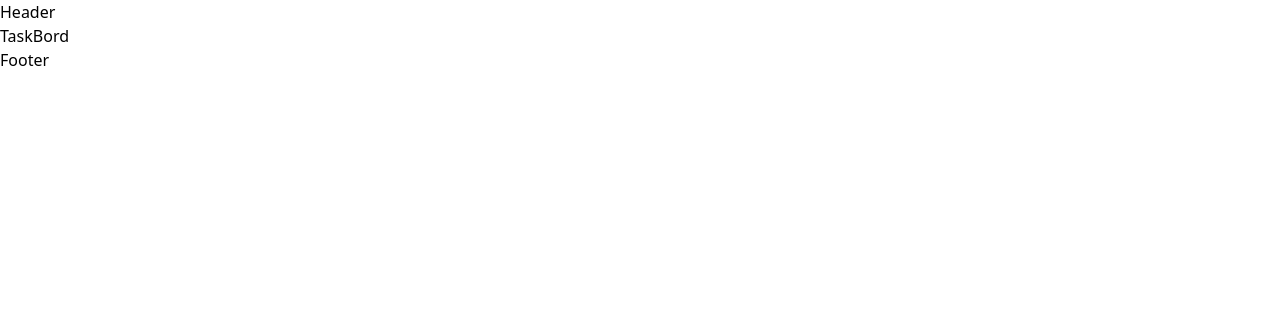
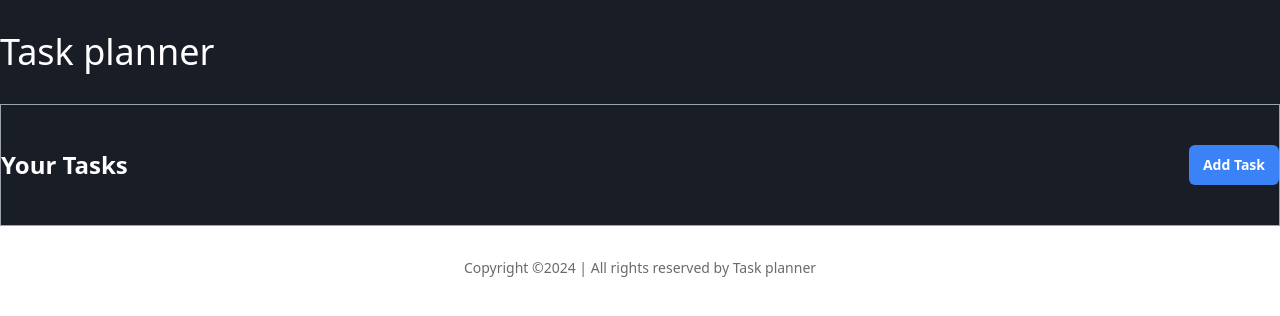
Before and after one commit to sadrilamin1999/task-planner, a React (Create React App) app: page / in a window 1280 px wide. Shown: the top 316 px of the page. Built offline with nearby package versions, Linux system fonts and the light colour scheme.

Commit message:
add task modal added

```diff
--- a/src/App.js
+++ b/src/App.js
@@ -6,6 +6,7 @@
   return (
     <>
       <Header />
+
       <TaskBord />
       <Footer />
     </>
--- a/src/components/Footer.jsx
+++ b/src/components/Footer.jsx
@@ -1,7 +1,15 @@
 import React from "react";
 
 const Footer = () => {
-  return <div>Footer</div>;
+  return (
+    <footer className="py-6 md:py-8">
+      <div className="container mx-auto">
+        <p className="text-center text-xs text-[#6A6A6A] lg:text-sm">
+          Copyright ©2024 | All rights reserved by Task planner
+        </p>
+      </div>
+    </footer>
+  );
 };
 
 export default Footer;
--- a/src/components/Header.jsx
+++ b/src/components/Header.jsx
@@ -1,7 +1,15 @@
 import React from "react";
 
 const Header = () => {
-  return <div>Header</div>;
+  return (
+    <header>
+      <nav className="py-6 md:py-8 w-full !bg-[#191D26] text-white">
+        <div className="container mx-auto flex items-center justify-between gap-x-6">
+          <h2 className="text-4xl">Task planner</h2>
+        </div>
+      </nav>
+    </header>
+  );
 };
 
 export default Header;
--- /dev/null
+++ b/src/components/task/AddTask.jsx
@@ -0,0 +1,26 @@
+import { useState } from "react";
+import AddTaskModal from "./AddTaskModal";
+
+const AddTask = () => {
+  const [isShow, setIsShow] = useState(false);
+
+  const handleShowModal = () => {
+    setIsShow(!isShow);
+  };
+  return (
+    <div className="container mx-auto items-center justify-between sm:flex">
+      <h2 className="text-2xl font-semibold max-sm:mb-4">Your Tasks</h2>
+      <div className="flex items-center space-x-5">
+        <button
+          onClick={handleShowModal}
+          className="rounded-md bg-blue-500 px-3.5 py-2.5 text-sm font-semibold"
+        >
+          Add Task
+        </button>
+        {isShow && <AddTaskModal />}
+      </div>
+    </div>
+  );
+};
+
+export default AddTask;
--- /dev/null
+++ b/src/components/task/AddTaskModal.jsx
@@ -0,0 +1,76 @@
+const AddTaskModal = () => {
+  return (
+    <>
+      <div className="bg-black bg-opacity-70 h-full w-full z-10 absolute top-0 left-0"></div>
+      <form className="mx-auto w-full max-w-[640px] rounded-xl border border-[#FEFBFB]/[36%] bg-[#191D26] p-6 max-md:px-4 lg:my-20 lg:p-11 z-10 absolute top-1/4 left-1/3">
+        <h2 className="mb-9 text-center text-2xl font-bold text-white lg:mb-11 lg:text-[28px]"></h2>
+
+        <div className="space-y-6 text-white lg:space-y-6">
+          <div className="space-y-2 lg:space-y-3">
+            <label htmlFor="title">Title</label>
+            <input
+              className="block w-full rounded-md bg-[#2D323F] px-3 py-2.5"
+              type="text"
+              name="title"
+              id="title"
+              required
+            />
+          </div>
+
+          <div className="space-y-2 lg:space-y-3">
+            <label htmlFor="description">Description</label>
+            <textarea
+              className="block min-h-[120px] w-full rounded-md bg-[#2D323F] px-3 py-2.5 lg:min-h-[120px]"
+              type="text"
+              name="description"
+              id="description"
+              required
+            ></textarea>
+          </div>
+
+          <div className="grid-cols-2 gap-x-4 max-md:space-y-6 md:grid lg:gap-x-6 xl:gap-x-16">
+            <div className="space-y-2 lg:space-y-3">
+              <label htmlFor="tags">Tags</label>
+              <input
+                className="block w-full rounded-md bg-[#2D323F] px-3 py-2.5"
+                type="text"
+                name="tags"
+                id="tags"
+                required
+              />
+            </div>
+
+            <div className="space-y-2 lg:space-y-3">
+              <label htmlFor="priority">Priority</label>
+              <select
+                className="block w-full cursor-pointer rounded-md bg-[#2D323F] px-3 py-2.5"
+                name="priority"
+                id="priority"
+                required
+              >
+                <option value="">Select Priority</option>
+                <option value="Low">Low</option>
+                <option value="Medium">Medium</option>
+                <option value="High">High</option>
+              </select>
+            </div>
+          </div>
+        </div>
+
+        <div className="mt-12 flex justify-between lg:mt-16">
+          <button className="rounded bg-red-600 px-4 py-2 text-white transition-all hover:opacity-80">
+            Close
+          </button>
+          <button
+            type="submit"
+            className="rounded bg-blue-600 px-4 py-2 text-white transition-all hover:opacity-80"
+          >
+            Save
+          </button>
+        </div>
+      </form>
+    </>
+  );
+};
+
+export default AddTaskModal;
--- a/src/components/task/TaskBord.jsx
+++ b/src/components/task/TaskBord.jsx
@@ -1,7 +1,12 @@
 import React from "react";
+import AddTask from "./AddTask";
 
 const TaskBord = () => {
-  return <div>TaskBord</div>;
+  return (
+    <div className="w-full  !bg-[#191D26] text-white border border-gray-400 py-10">
+      <AddTask />
+    </div>
+  );
 };
 
 export default TaskBord;
```
